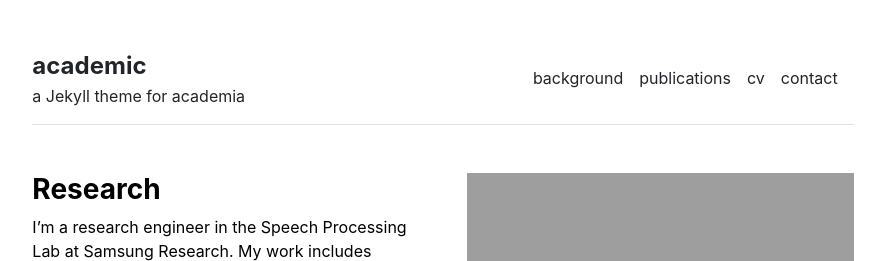
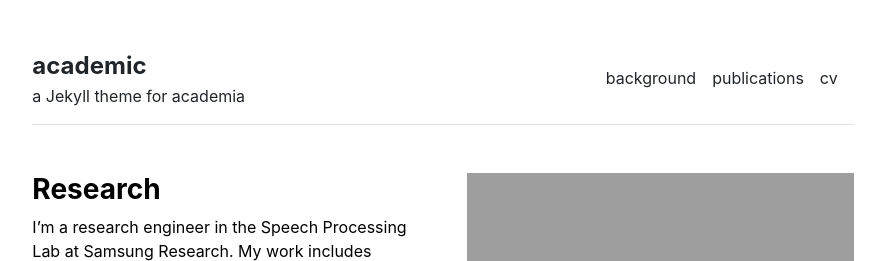
Before and after one commit to stackbit-projects/parallel-tiger-95a47, a Jekyll site: the page built from index.md, in a window 1280 px wide. Shown: the top 261 px of the page, without its empty margins (197-1082 px from the left). Built offline with Jekyll 4.4.1, drawn with Linux system fonts in a browser that asks for light colours.

Commit message:
settings.yml: updated menu

```diff
--- a/_data/settings.yml
+++ b/_data/settings.yml
@@ -5,8 +5,6 @@ menu:
     url: /publications
   - name: cv
     url: /cv
-  - name: contact
-    url: /contact
 people:
   - name: Primary Investigator
     title: Researcher
```
